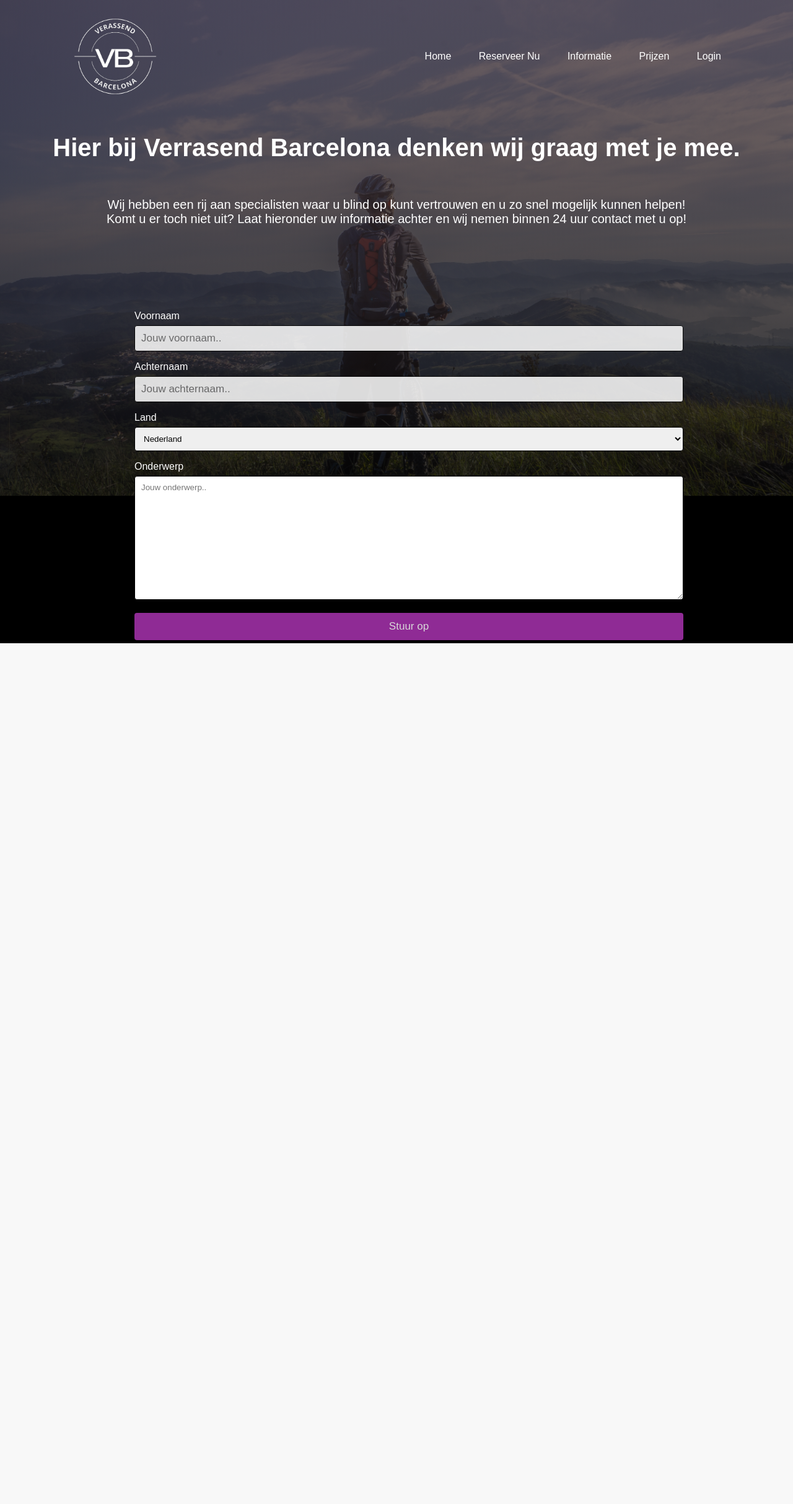
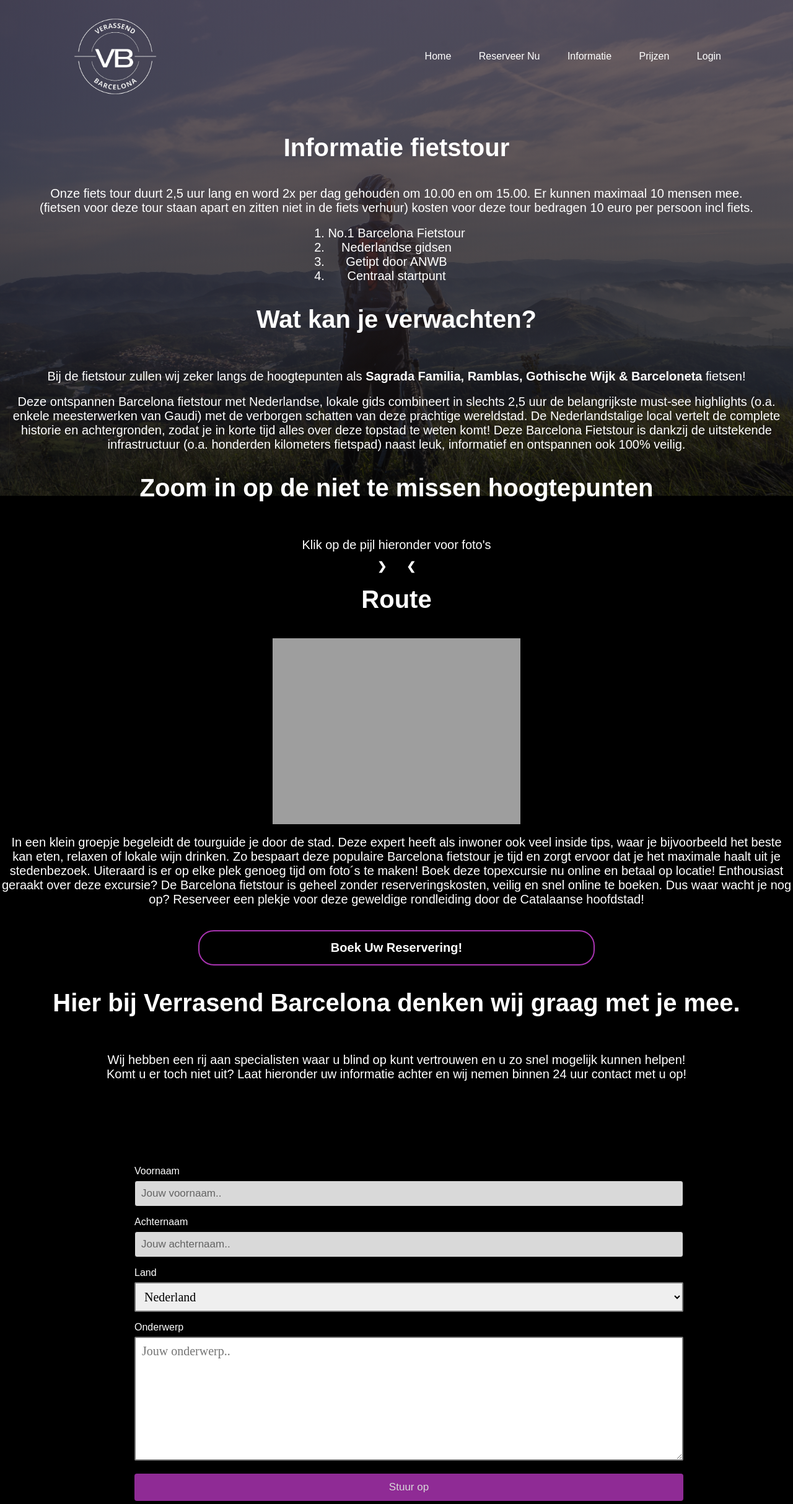
Before and after one commit to youssefhoshan/Reservering, a PHP site: page /informatie.html in a window 1280 px wide. Shown: the whole page at 62% size. Before the commit the page ends 1038 px from the top, so only its background shows below. Run offline with PHP 8.4, Linux system fonts and the light colour scheme; grey boxes are pictures that could not be loaded.

Commit message:
Dit is mijn verandering

```diff
--- a/homepage.html
+++ b/homepage.html
@@ -23,6 +23,7 @@
             <p>Bij Verrasend Barcelona hebben wij wat u zoekt!<br> klik de knop hieronder voor meer info!<br></p>
         <div>
             <a class="buybutton" href="reservering.html"><button type="button"><span></span>HUUR NU</button></a>
+            <a class="buybutton" href="informatie.html"><button type="button"><span></span>MEER INFO</button></a>
             </div>
         </div>
 
--- a/informatie.html
+++ b/informatie.html
@@ -3,6 +3,7 @@
     <head>
         <title>The Real Version?</title>
         <link rel="stylesheet" href="style.css">
+        <script src="test.js"></script>
     </head>
     <body>
         <div class="banner">
@@ -16,7 +17,81 @@
                     <li><a href="loginpage.html">Login</a></li>
                 </ul>
             </div>
+
             <div class="head-par-info1">
+                <h1 class="header-titel">Informatie fietstour</h1>
+                <p class="par-titel">Onze fiets tour duurt 2,5 uur lang en word 2x per dag gehouden om 10.00 en om 15.00. Er kunnen maximaal 10 mensen mee. <br> (fietsen voor deze tour staan apart en zitten niet in de fiets verhuur) kosten voor deze tour bedragen 10 euro per persoon incl fiets.</p>
+                <br>
+                <ol class="list-info">
+                    <li>No.1 Barcelona Fietstour</li>
+                    <li>Nederlandse gidsen</li>
+                    <li>Getipt door ANWB</li>
+                    <li>Centraal startpunt</li>
+                </ol>
+                <br>
+                <br>
+                <h1 class="header-titel">Wat kan je verwachten?</h1>
+                <br>
+                <p class="par-titel">Bij de fietstour zullen wij zeker langs de hoogtepunten als <b>Sagrada Familia, Ramblas, Gothische Wijk & Barceloneta</b> fietsen!</p>
+                <br>
+                <p class="par-titel">Deze ontspannen Barcelona fietstour met Nederlandse, lokale gids combineert in slechts 2,5 uur de belangrijkste must-see highlights (o.a. enkele meesterwerken van Gaudi) met de verborgen schatten van deze prachtige wereldstad. De Nederlandstalige local vertelt de complete historie en achtergronden, zodat je in korte tijd alles over deze topstad te weten komt! Deze Barcelona Fietstour is dankzij de uitstekende infrastructuur (o.a. honderden kilometers fietspad) naast leuk, informatief en ontspannen ook 100% veilig.</p>
+                <br>
+                <br>
+                <h1 class="header-titel">Zoom in op de niet te missen hoogtepunten</h1>
+                <br>
+                <p class="par-titel">Klik op de pijl hieronder voor foto's </p>
+                <br>
+
+                <!-- Slideshow container -->
+<div class="slideshow-container">
+
+    <!-- Full-width images with number and caption text -->
+    <div class="mySlides fade">
+      <div class="numbertext">1 / 3</div>
+      <img src="./images/pic1.jpg" style="width:100%">
+      <div class="text">Sagrada Familia</div>
+    </div>
+
+    <div class="mySlides fade">
+      <div class="numbertext">2 / 3</div>
+      <img src="./images/pic2.jpg" style="width:100%">
+      <div class="text">Gothische Wijk</div>
+    </div>
+
+    <div class="mySlides fade">
+      <div class="numbertext">3 / 3</div>
+      <img src="./images/pic3.jpg" style="width:100%">
+      <div class="text">Barceloneta</div>
+    </div>
+
+    <!-- Next and previous buttons -->
+    <a class="prev" onclick="plusSlides(-1)">&#10094;</a>
+    <a class="next" onclick="plusSlides(1)">&#10095;</a>
+  </div>
+  <br>
+
+  <!-- The dots/circles -->
+  <div style="text-align:center">
+    <span class="dot" onclick="currentSlide(1)"></span>
+    <span class="dot" onclick="currentSlide(2)"></span>
+    <span class="dot" onclick="currentSlide(3)"></span>
+  </div>
+
+
+                <br>
+
+                <h1 class="header-titel">Route</h1>
+                <img src="./images/maps.PNG" alt="">
+                <br>
+
+                <p class="par-titel">In een klein groepje begeleidt de tourguide je door de stad. Deze expert heeft als inwoner ook veel inside tips, waar je bijvoorbeeld het beste kan eten, relaxen of lokale wijn drinken. Zo bespaart deze populaire Barcelona fietstour je tijd en zorgt ervoor dat je het maximale haalt uit je stedenbezoek. Uiteraard is er op elke plek genoeg tijd om foto´s te maken!
+                    Boek deze topexcursie nu online en betaal op locatie!
+                    Enthousiast geraakt over deze excursie? De Barcelona fietstour is geheel zonder reserveringskosten, veilig en snel online te boeken.
+                    Dus waar wacht je nog op? Reserveer een plekje voor deze geweldige rondleiding door de Catalaanse hoofdstad!
+                    </p>
+                    <br>
+                    <button class="button-reservering" type="submit"><a class="kutanchor" href="reservering.html">Boek Uw Reservering!</a></button>
+                <br>
                 <h1 class="header-titel">Hier bij Verrasend Barcelona denken wij graag met je mee.</h1><br>
                 <p class="par-titel">
                     Wij hebben een rij aan specialisten waar u blind op kunt vertrouwen en u zo snel mogelijk kunnen helpen!
@@ -38,7 +113,7 @@
                   <select id="country" name="country">
                     <option value="Nederland">Nederland</option>
                     <option value="Belgie">België</option>
-                    <option value="Duitsland">Duitsland</option>
+                    <option value="Duitsland">Spanje</option>
                   </select>
 
                   <label for="onderwerp">Onderwerp</label>
--- a/style.css
+++ b/style.css
@@ -178,6 +178,7 @@ input[type="submit"]:hover {
 }
 
 .header-titel {
+  color: white;
   font-size: 40px;
   padding-bottom: 40px;
 }
@@ -245,9 +246,6 @@ label {
 }
 
 
-/* test//
-* {box-sizing: border-box}
-/* style the container */
 .container-login {
   display: flex;
   flex-direction: column;
@@ -260,7 +258,7 @@ label {
   padding: 20px 0 30px 0;
 }
 
-/* style inputs and link buttons */
+
 input,
 .btn {
   width: 100%;
@@ -273,7 +271,7 @@ input,
   font-size: 17px;
   line-height: 20px;
   text-decoration: none;
-  /* remove underline from anchors */
+
 }
 
 input:hover,
@@ -281,7 +279,7 @@ input:hover,
   opacity: 1;
 }
 
-/* add appropriate colors to fb, twitter and google buttons */
+
 .fb {
   background-color: #3B5998;
   color: white;
@@ -297,7 +295,7 @@ input:hover,
   color: white;
 }
 
-/* style the submit button */
+
 input[type=submit] {
   background-color: #a833b0;
   color: white;
@@ -309,7 +307,7 @@ input[type=submit]:hover {
   transition: 0.5s;
 }
 
-/* Two-column layout */
+
 .col {
   float: left;
   width: 275px;
@@ -318,14 +316,12 @@ input[type=submit]:hover {
   margin-top: 6px;
 }
 
-/* Clear floats after the columns */
 .row:after {
   content: "";
   display: table;
   clear: both;
 }
 
-/* vertical line */
 .vl {
   position: absolute;
   left: 50%;
@@ -334,7 +330,7 @@ input[type=submit]:hover {
   height: 175px;
 }
 
-/* text inside the vertical line */
+
 .inner {
   position: absolute;
   top: 50%;
@@ -345,12 +341,10 @@ input[type=submit]:hover {
   padding: 8px 10px;
 }
 
-/* hide some text on medium and large screens */
 .hide-md-lg {
   display: none;
 }
 
-/* bottom container */
 .bottom-container {
   display: flex;
   flex-direction: column;
@@ -362,21 +356,219 @@ input[type=submit]:hover {
   border-radius: 0px 0px 4px 4px;
 }
 
-/* Responsive layout - when the screen is less than 650px wide, make the two columns stack on top of each other instead of next to each other */
+
 @media screen and (max-width: 650px) {
   .col {
       width: 100%;
       margin-top: 0;
   }
 
-  /* hide the vertical line */
+
   .vl {
       display: none;
   }
 
-  /* show the hidden text on small screens */
+
   .hide-md-lg {
       display: block;
       text-align: center;
   }
 }
+
+
+/* test reservering*/
+
+div.elem-group {
+  padding-left: 25%;
+  width: 50%;
+
+}
+
+div.elem-group.inlined {
+  width: 53%;
+  display: inline-block;
+}
+
+.label-reservering {
+  display: block;
+  font-family: 'Nanum Gothic';
+  font-size: 1.25em;
+}
+
+.input-reservering, select, textarea {
+  border-radius: 2px;
+  border: 2px solid #777;
+  box-sizing: border-box;
+  font-size: 1.25em;
+  font-family: 'Nanum Gothic';
+  width: 100%;
+  padding: 10px;
+}
+
+div.elem-group.inlined input {
+  width: 95%;
+  display: inline-block;
+}
+
+textarea {
+  height: 250px;
+}
+
+hr {
+  border: 1px dotted #ccc;
+}
+
+button.button-reservering {
+  display: block;
+  margin-left: auto;
+  margin-right: auto;
+  width: 50%;
+}
+
+button.button-reservering:hover {
+  border: 2px solid black;
+  background-color: #75257a;
+  transition: 0.5s;
+}
+
+.list-info{
+  font-size: 20px;
+  text-align: center;
+}
+
+
+
+/*????*/
+/* Slideshow container */
+.slideshow-container {
+  max-width: 401px;
+  position: relative;
+  margin: auto;
+}
+
+/* Hide the images by default */
+.mySlides {
+  display: none;
+}
+
+/* Next & previous buttons */
+.prev, .next {
+  cursor: pointer;
+  position: absolute;
+  width: auto;
+  margin-top: -22px;
+  padding: 16px;
+  color: white;
+  font-weight: bold;
+  font-size: 18px;
+  transition: 0.6s ease;
+  border-radius: 0 3px 3px 0;
+  user-select: none;
+}
+
+/* Position the "next button" to the right */
+.next {
+  right: 0;
+  border-radius: 3px 0 0 3px;
+}
+
+/* On hover, add a black background color with a little bit see-through */
+.prev:hover, .next:hover {
+  background-color: rgba(0,0,0,0.8);
+}
+
+/* Caption text */
+.text {
+  color: #f2f2f2;
+  font-size: 15px;
+  padding: 8px 12px;
+  position: absolute;
+  bottom: 8px;
+  width: 100%;
+  text-align: center;
+}
+
+/* Number text (1/3 etc) */
+.numbertext {
+  color: #f2f2f2;
+  font-size: 12px;
+  padding: 8px 12px;
+  position: absolute;
+  top: 0;
+}
+
+/* The dots/bullets/indicators */
+.dot {
+  cursor: pointer;
+  height: 15px;
+  width: 15px;
+  margin: 0 2px;
+  background-color: #bbb;
+  border-radius: 50%;
+  display: inline-block;
+  transition: background-color 0.6s ease;
+}
+
+.active, .dot:hover {
+  background-color: #717171;
+}
+
+/* Fading animation */
+.fade {
+  animation-name: fade;
+  animation-duration: 1.5s;
+}
+
+@keyframes fade {
+  from {opacity: .4}
+  to {opacity: 1}
+}
+
+.kutanchor{
+  color: white;
+  font-weight: bold;
+  text-decoration: none;
+  font-size: 20px;
+}
+
+.fietsimg{
+  margin-left:365px;
+  margin-bottom: 20px;
+  margin-top: -35px;
+  border-radius: 12px;
+}
+
+/*nog een test */
+
+.header-titel-thanks{
+  color: white;
+  font-size: 40px;
+  padding-bottom: 40px;
+  text-align: center;
+}
+.p-thanks{
+  font-size: 20px;
+  text-align: center;
+  color: white;
+}
+
+.buybuttonthanks{
+  width: 200px;
+  padding: 15px 0;
+  text-align: center;
+  margin-left: 42%;
+  margin-top: 50px;
+  border-radius: 25px;
+  font-weight: bold;
+  border: 2px solid #a833b0;
+  background: transparent;
+  color: #fff;
+  cursor: pointer;
+  position: relative;
+  overflow: hidden;
+}
+
+.buybuttonthanks:hover{
+  background-color: #75257a;
+  transition: 0.5s;
+}
--- /dev/null
+++ b/test.js
@@ -0,0 +1,28 @@
+let slideIndex = 1;
+showSlides(slideIndex);
+
+// Next/previous controls
+function plusSlides(n) {
+  showSlides(slideIndex += n);
+}
+
+// Thumbnail image controls
+function currentSlide(n) {
+  showSlides(slideIndex = n);
+}
+
+function showSlides(n) {
+  let i;
+  let slides = document.getElementsByClassName("mySlides");
+  let dots = document.getElementsByClassName("dot");
+  if (n > slides.length) {slideIndex = 1}
+  if (n < 1) {slideIndex = slides.length}
+  for (i = 0; i < slides.length; i++) {
+    slides[i].style.display = "none";
+  }
+  for (i = 0; i < dots.length; i++) {
+    dots[i].className = dots[i].className.replace(" active", "");
+  }
+  slides[slideIndex-1].style.display = "block";
+  dots[slideIndex-1].className += " active";
+}
```
Also changed, not shown: loginpage.html (+4 -4 lines), reservering.html (+49 -0 lines), thankyou.html (added, +22 -0 lines).
